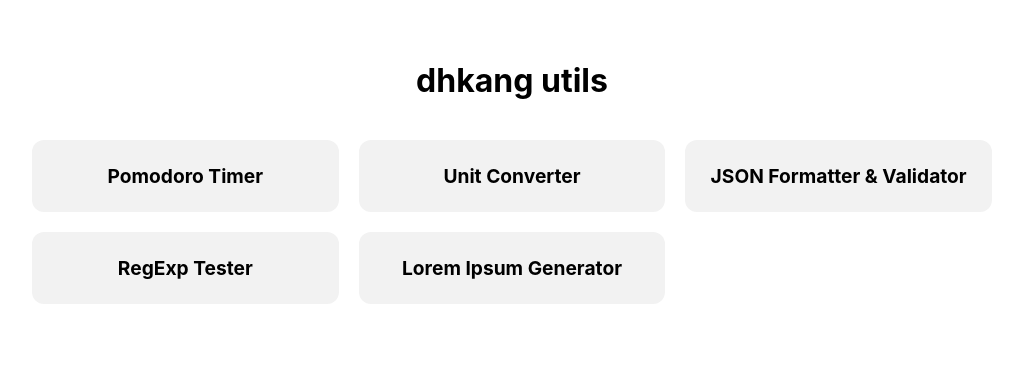
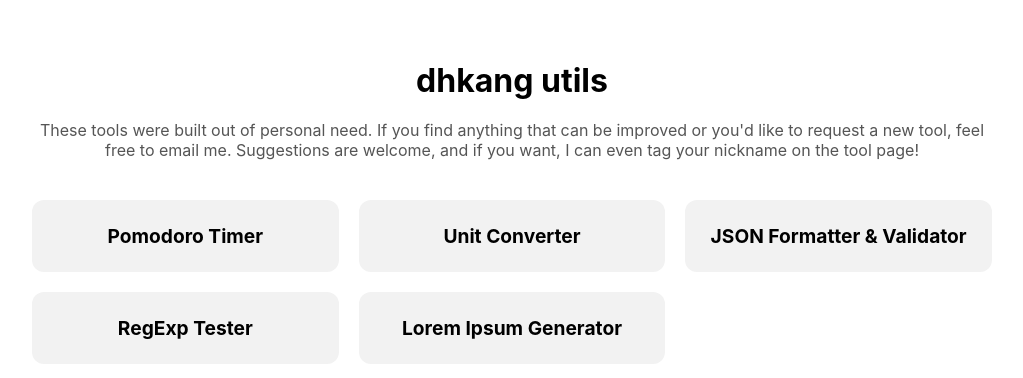
Before and after one commit to dhkang9503/dhkang-utils, a React (Create React App) app: page / in a window 1280 px wide. Shown: the top 378 px of the page, without its empty margins (128-1151 px from the left). Built offline with nearby package versions, Linux system fonts and the light colour scheme.

Commit message:
Update HomePage.js

```diff
--- a/src/pages/HomePage.js
+++ b/src/pages/HomePage.js
@@ -56,6 +56,13 @@ const AdBanner = styled.div`
   }
 `;
 
+const Description = styled.p`
+  text-align: center;
+  font-size: 1rem;
+  color: #555;
+  margin: -20px 0 40px;
+`;
+
 const HomePage = () => {
   const tools = [
     { name: 'Pomodoro Timer', path: '/tools/pomodoro' },
@@ -78,6 +85,10 @@ const HomePage = () => {
 
       <Container>
         <Title>dhkang utils</Title>
+        <Description>
+    These tools were built out of personal need. If you find anything that can be improved or you'd like to request a new tool, feel free to email me.
+    Suggestions are welcome, and if you want, I can even tag your nickname on the tool page!
+  </Description>
         <ToolList>
           {tools.map((tool) => (
             <ToolItem key={tool.path}>
```
